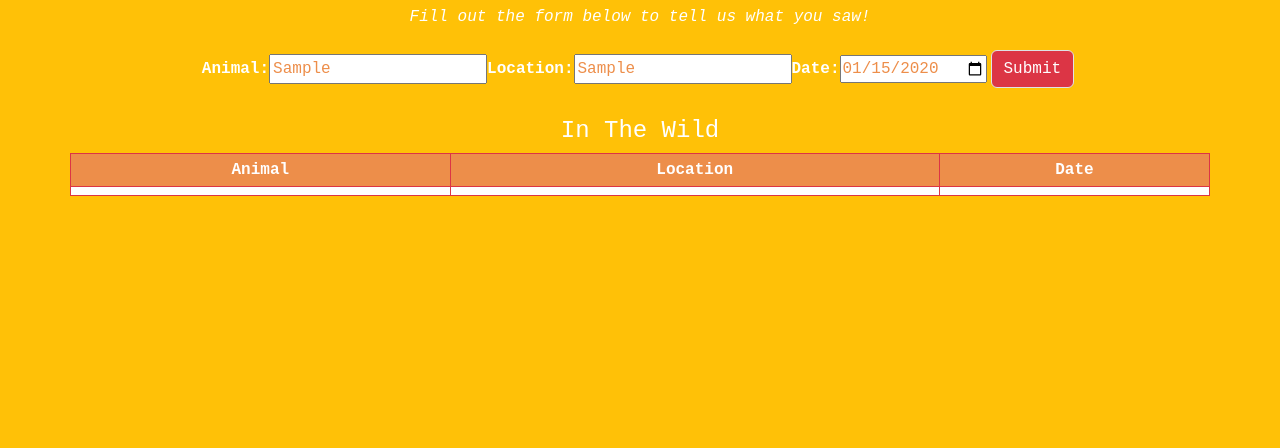
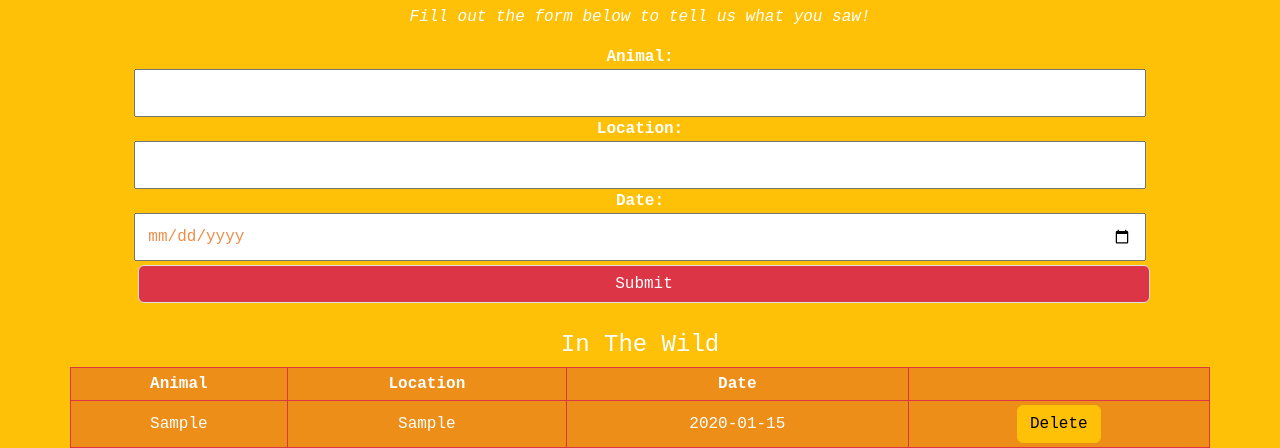
Before and after one commit to erinelise2/week10assignment, a website: page index.html in a window 1280 px wide. Both pictures are taken after typing "Sample", "Sample", "2020-01-15" into the empty fields and a click on the button "Submit". Shown: the part 501-949 px from the top of the page. Before the commit the page ends 800 px from the top, so only its background shows below. Drawn offline with nearby package versions, Linux system fonts and the light colour scheme.

Commit message:
finally updated

```diff
--- a/index.css
+++ b/index.css
@@ -14,7 +14,6 @@ p {
     font-family:'Courier New', Courier, monospace;
     color: white;
     font-weight: bold;
-    margin: auto;
 }
 
 .formText {
@@ -28,13 +27,13 @@ p {
 .animalTable {
     justify-content: center;
     text-align: center;
-    background-color: rgb(237, 142, 74);
+    background-color: rgb(237, 142, 24);
     font-family:'Courier New', Courier, monospace;
     color: white;
 }
 
 .animalData {
-    color: rgb(237, 142, 74);
+    color: rgb(237, 142, 24);
     font-family: 'Courier New', Courier, monospace;
     text-align: left;
 }
--- a/index.html
+++ b/index.html
@@ -34,7 +34,7 @@
         </div>
             </div>
     <div class="container animalForm text-center fs-7" id="formId">
-        <div class='animalForm'>
+        <div class='row'>
             <label for='aName'>Animal:</label>
             <input class="formText" type='text' id='aName' name='aName'><br><br>
             <label for='aLocation'>Location:</label>
@@ -56,11 +56,7 @@
                 <th>Animal</th>
                 <th>Location</th>
                 <th>Date</th>
-            </tr>
-            <tr class="animalData bg-white">
-                <td></td>
-                <td></td>
-                <td></td>
+                <th></th>
             </tr>
         </tbody>
         </table>
--- a/index.js
+++ b/index.js
@@ -3,7 +3,7 @@
 Creating table
 */
 
-let myAnimalTable = document.createElementById('myAnimalTable');
+let myAnimalTable = document.getElementById('myAnimalTable');
 
 function createAnimal () {
     let aName = document.getElementById('aName').value;
@@ -12,15 +12,26 @@ function createAnimal () {
     let aNameCol = document.createElement('td');
     let aLocationCol = document.createElement('td');
     let aDateCol = document.createElement('td');
+    let buttonCol = document.createElement('td');
 
     aNameCol.innerHTML = aName;
     aLocationCol.innerHTML = aLocation;
     aDateCol.innerHTML = aDate;
 
-    let formRow = myAnimalTable.insertRow();
+    let button = document.createElement("button");
+    button.classList = "btn btn-warning";
+    button.innerText = "Delete";
+    button.addEventListener("click", function () {
+        deleteRow(formRow);
+    });
+
+    buttonCol.appendChild(button);
+
+    let formRow = myAnimalTable.insertRow(1);
     formRow.appendChild(aNameCol);
     formRow.appendChild(aLocationCol);
     formRow.appendChild(aDateCol);
+    formRow.appendChild(buttonCol);
 
     document.getElementById('aName').value = "";
     document.getElementById('aLocation').value = "";
```
